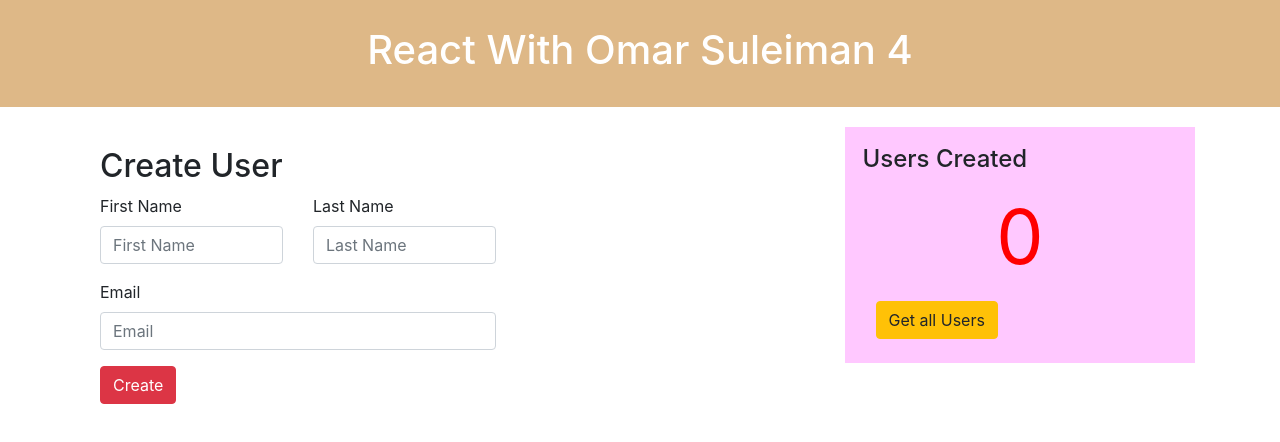
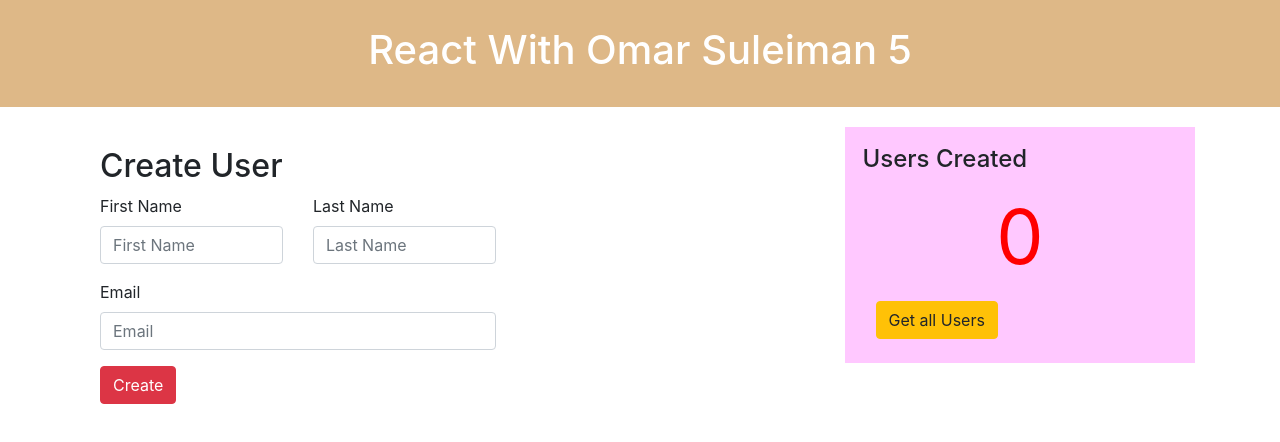
Before and after one commit to omarxs2/react-nodejs-gke, a React (Create React App) app in the folder my-app/: page / in a window 1280 px wide. Shown: the top 442 px of the page. Built offline with nearby package versions, Linux system fonts and the light colour scheme.

Commit message:
new final push 3

```diff
--- a/my-app/src/components/Header.js
+++ b/my-app/src/components/Header.js
@@ -3,7 +3,7 @@ import React from 'react'
 export const Header = () => {
     return(
         <div className="header">
-            <h1>React With Omar Suleiman 4</h1>
+            <h1>React With Omar Suleiman 5</h1>
         </div>
     )
 }
```
